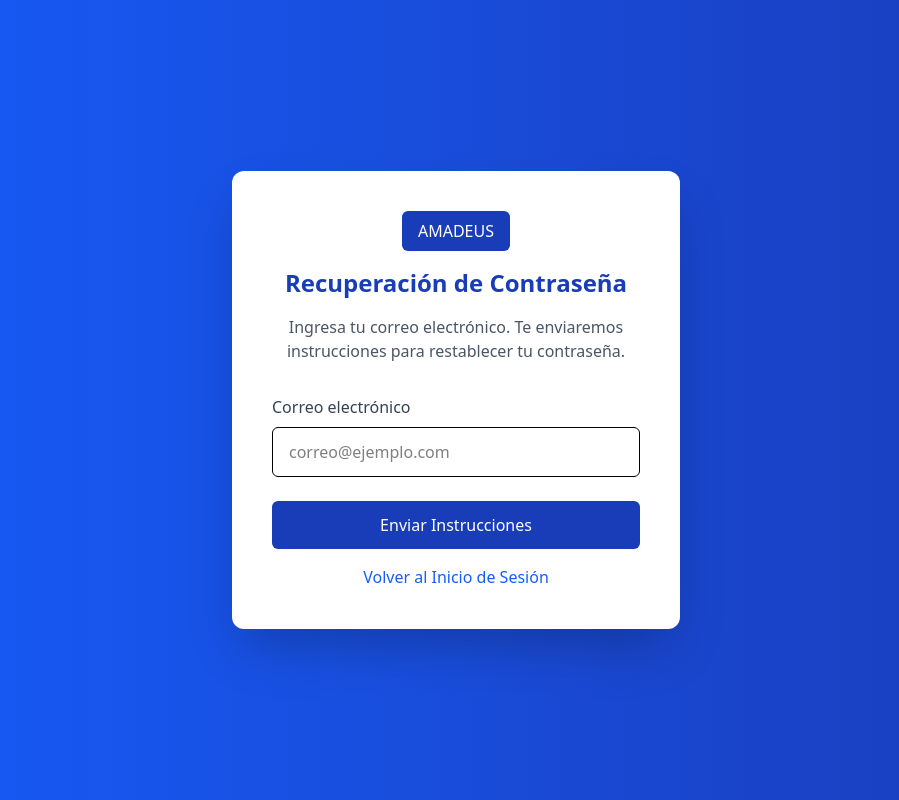
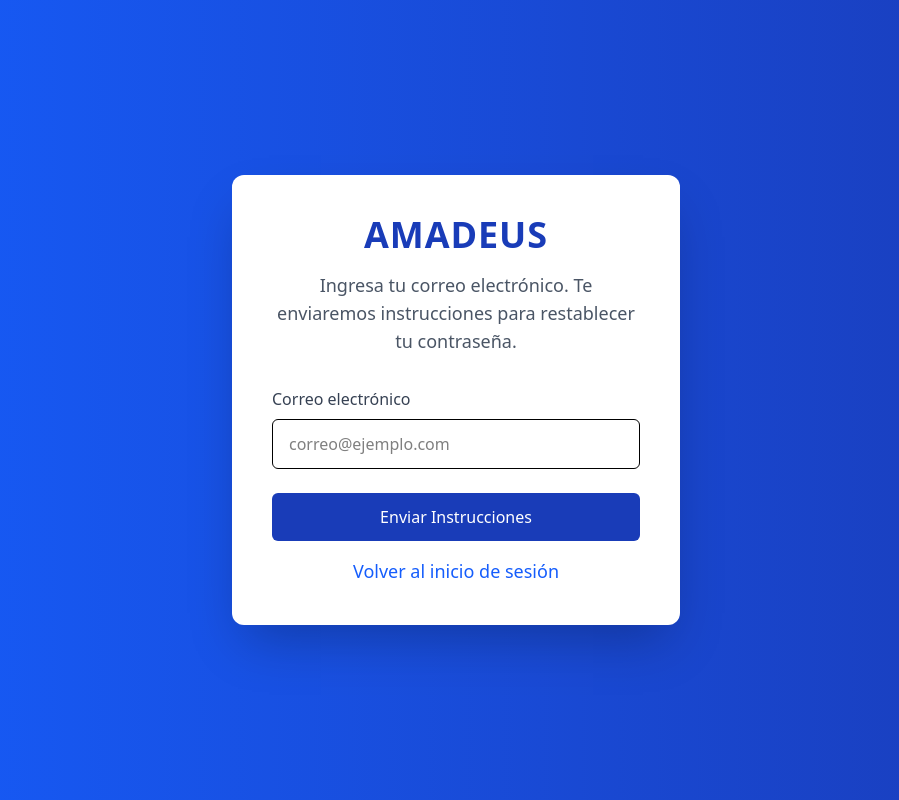
Before and after one commit to Teo1188/FrontEnd-Grupo5, a React (Vite) app: page /password-recovery in a window 1280 px wide. Shown: the whole page, without its empty margins (184-1083 px from the left). Built offline with nearby package versions, Linux system fonts and the light colour scheme.

Commit message:
Cambio titulos de AMADEUS

```diff
--- a/src/pages/Login.jsx
+++ b/src/pages/Login.jsx
@@ -3,7 +3,7 @@
 import { useForm } from "react-hook-form";
 import { yupResolver } from '@hookform/resolvers/yup';
 import * as yup from "yup";
-import { Clock, LogIn, Users } from 'lucide-react'; // Importamos el icono Users
+import { Users } from 'lucide-react';
 
 const schema = yup.object({
   email: yup.string().email("Debe ser un email válido").required("El email es requerido."),
@@ -29,14 +29,12 @@
 
         {/* Sección Izquierda */}
         <div className="w-1/2 bg-gradient-to-r from-blue-600 to-blue-800 text-white p-10 flex flex-col justify-center items-center">
-          <div className="mb-6">
-            <div className="bg-white text-blue-800 px-4 py-2 rounded-md inline-block mb-4 font-bold text-lg">
-              AMADEUS
-            </div>
-          </div>
+
+          {/* Nuevo Título AMADEUS */}
+          <h1 className="text-4xl font-extrabold tracking-wide uppercase">AMADEUS</h1>
 
           {/* Icono de Usuarios en Blanco */}
-          <div className="flex items-center justify-center mb-4">
+          <div className="flex items-center justify-center mt-6">
             <Users size={150} strokeWidth={2} className="text-white" />
           </div>
         </div>
--- a/src/pages/PasswordRecovery.jsx
+++ b/src/pages/PasswordRecovery.jsx
@@ -12,10 +12,11 @@
   return (
     <div className="min-h-screen flex items-center justify-center bg-gradient-to-r from-blue-600 to-blue-800">
       <div className="w-full max-w-md bg-white rounded-xl shadow-2xl p-10">
+
+        {/* Nuevo Título AMADEUS */}
         <div className="text-center mb-8">
-          <div className="bg-blue-800 text-white px-4 py-2 rounded-md inline-block mb-4">AMADEUS</div>
-          <h2 className="text-2xl font-bold text-blue-800 mb-4">Recuperación de Contraseña</h2>
-          <p className="text-gray-600">
+          <h1 className="text-4xl font-extrabold tracking-wide uppercase text-blue-800">AMADEUS</h1>
+          <p className="text-lg text-gray-600 mt-4">
             Ingresa tu correo electrónico. Te enviaremos instrucciones para restablecer tu contraseña.
           </p>
         </div>
@@ -43,9 +44,9 @@
           <div className="text-center">
             <Link
               to="/login"
-              className="text-blue-600 hover:underline"
+              className="text-blue-600 hover:underline text-lg"
             >
-              Volver al Inicio de Sesión
+              Volver al inicio de sesión
             </Link>
           </div>
         </form>
```
